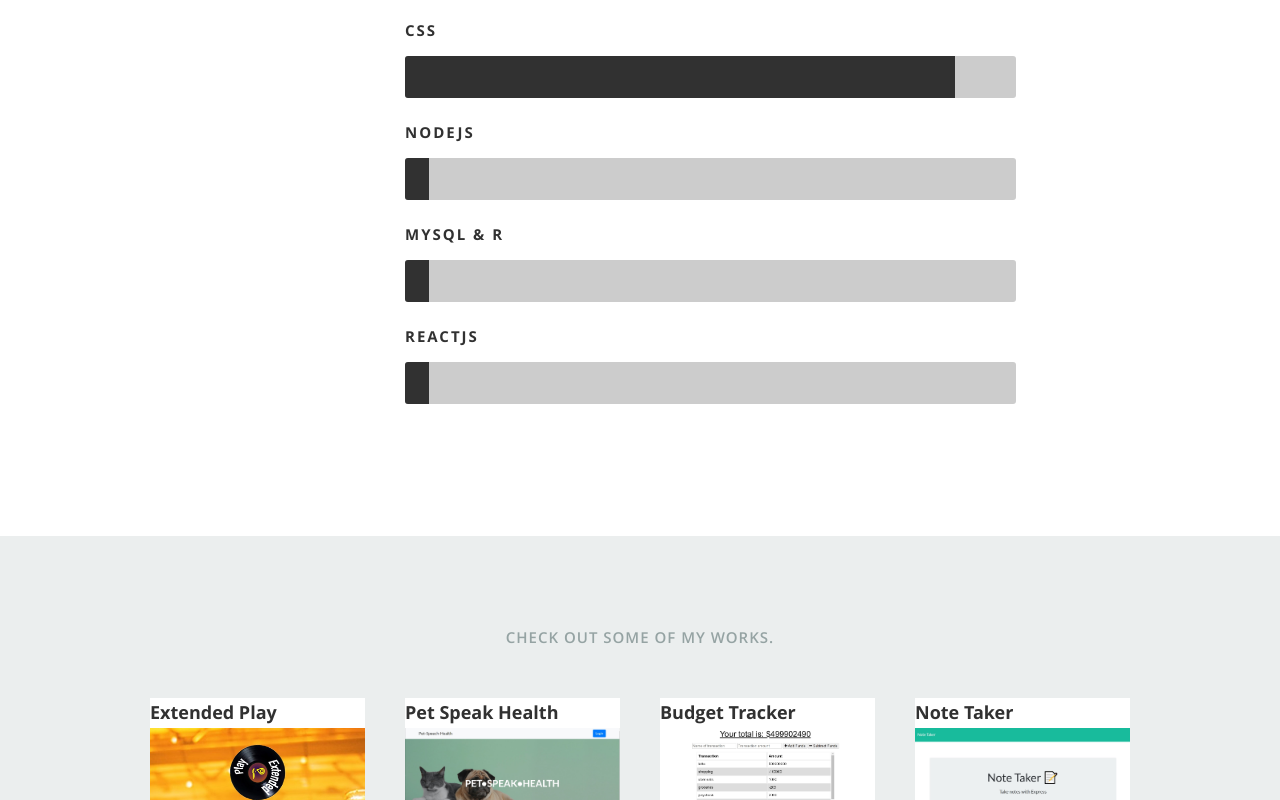
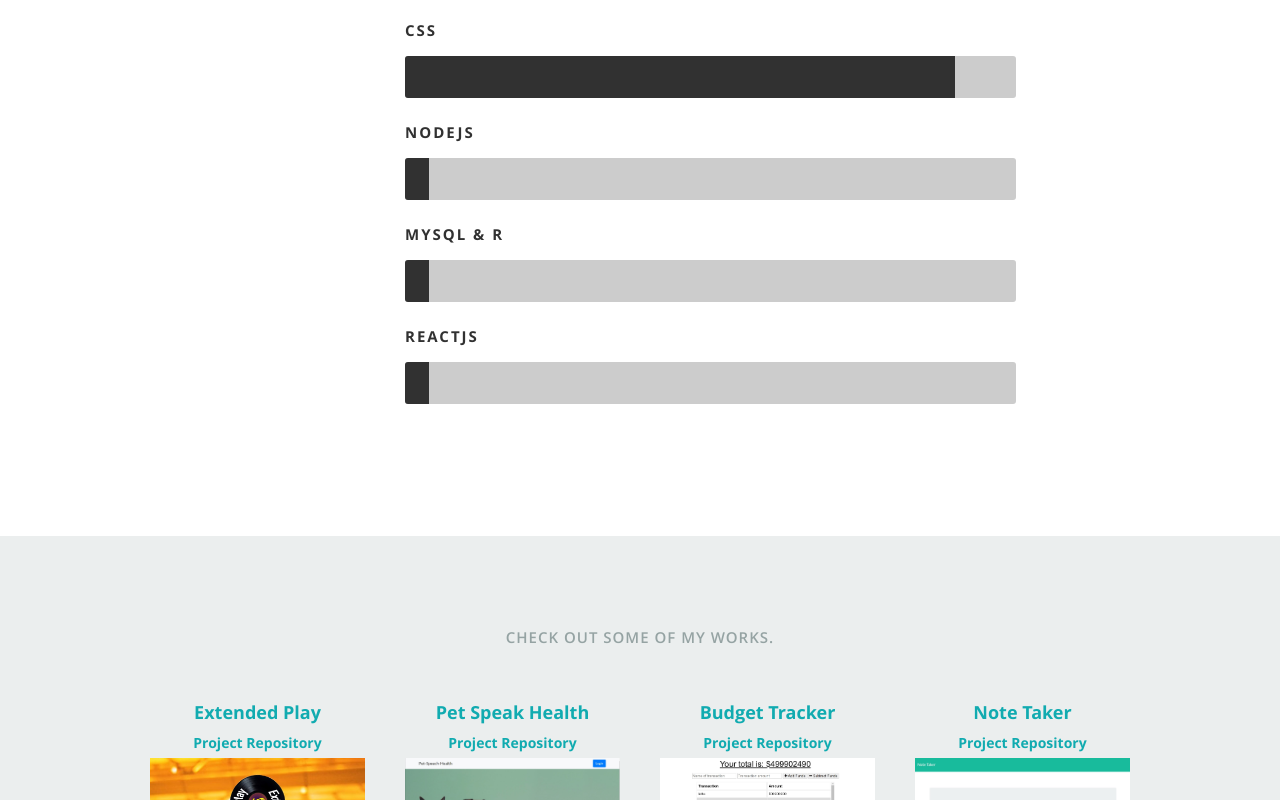
Before and after one commit to Nolsar/React_Portfolio, a React (Create React App) app: page / in a window 1280 px wide. Shown: the part 2000-2800 px from the top of the page. Built offline with nearby package versions, Linux system fonts and the light colour scheme.

Commit message:
edited contactus.js

```diff
--- a/package.json
+++ b/package.json
@@ -5,6 +5,8 @@
   "dependencies": {
     "react": "^17.0.2",
     "react-dom": "^17.0.2",
+    "react-html-email": "^3.0.0",
+    "react-mailto": "^0.4.0",
     "react-scripts": "^4.0.3"
   },
   "scripts": {
--- a/src/components/ContactUs.js
+++ b/src/components/ContactUs.js
@@ -1,4 +1,5 @@
 import React, { Component } from 'react';
+
 export default class ContactUs extends Component {
   render() {
     let resumeData = this.props.resumeData;
@@ -7,15 +8,16 @@ export default class ContactUs extends Component {
         <div className="row section-head">
           <div className="ten columns">
             <p className="lead">
-              Feel free to contact me for any work or suggestions below
+              Feel free to contact me for any work or suggestions below.
               </p>
           </div>
         </div>
         <div className="row">
           <aside className="eigth columns footer-widgets">
             <div className="widget">
-                <h4>Linked in :
-                  {resumeData.linkedinId}
+              <h4 style={{ textAlign: 'center' }}>
+                <p>LinkedIn: <a href={resumeData.linkedinId}> click here!</a></p>
+                <p>Email: s.nolan1128@rutgers.edu</p>
               </h4>
             </div>
           </aside>
--- a/src/components/Portfolio.js
+++ b/src/components/Portfolio.js
@@ -12,9 +12,16 @@ export default class Porfolio extends Component {
             resumeData.portfolio && resumeData.portfolio.map((item)=>{
               return(
                 <div className="columns portfolio-item">
+                  <h5 style={{textAlign:'center'}}>
+                    <a href={item.deployedapp}>{item.name}</a>
+                    </h5>
+                    <h6 style={{textAlign:'center'}}>
+                      <a href={item.githuburl}>
+                        Project Repository
+                      </a>
+                    </h6>
                   <div className="item-wrap">
-                  <h5>{item.name}</h5>
-                    <a href={item.deployedapp}>
+                    <a href="{#modal_01}">
                       <img src={`${item.imgurl}`} alt="project" className="item-img"/>
                       <div className="overlay">
                         <div className="portfolio-item-meta">
```
Also changed, not shown: 1 other file (tests, documents, lock files or other folders). Lines whose indentation alone changed are shown as unchanged.
